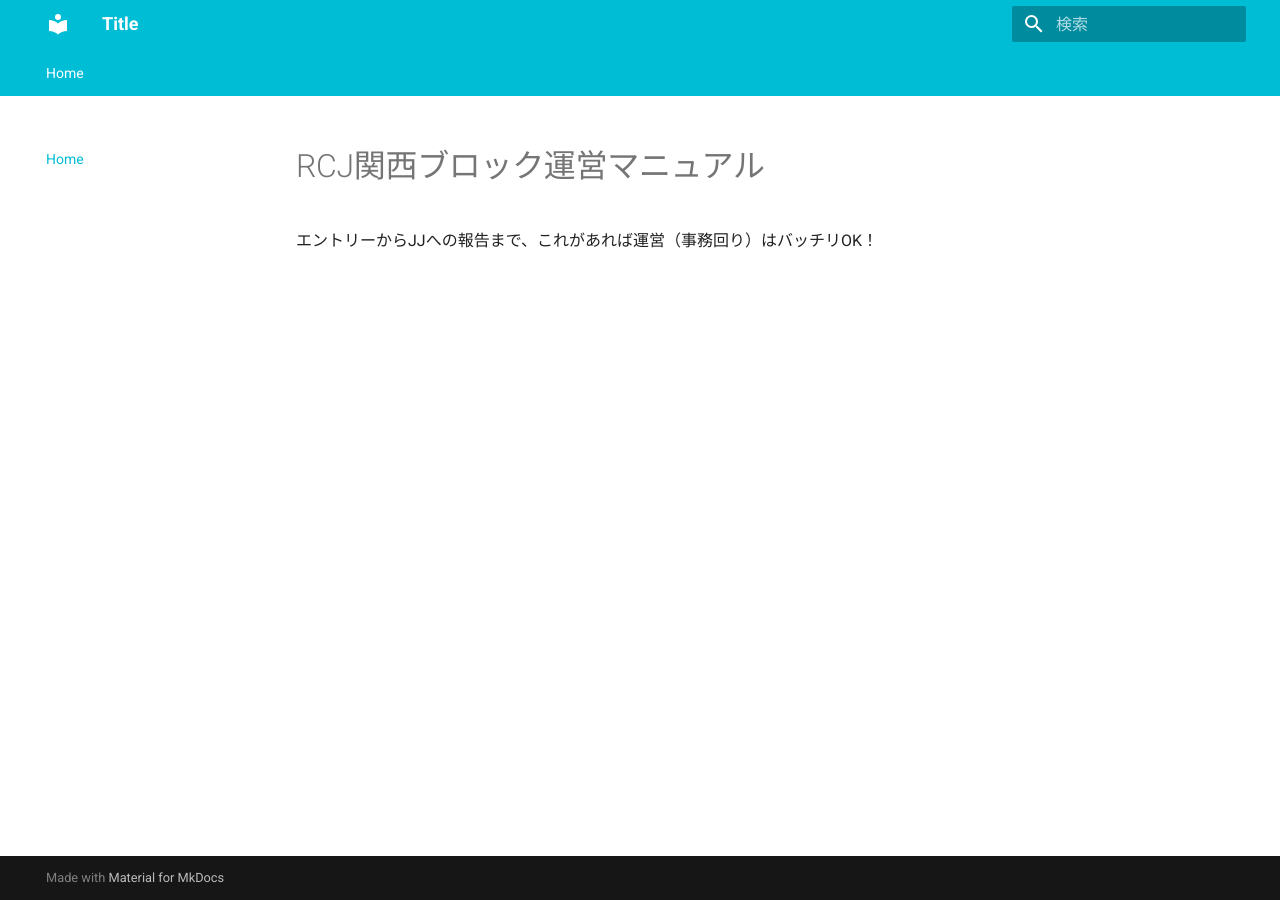
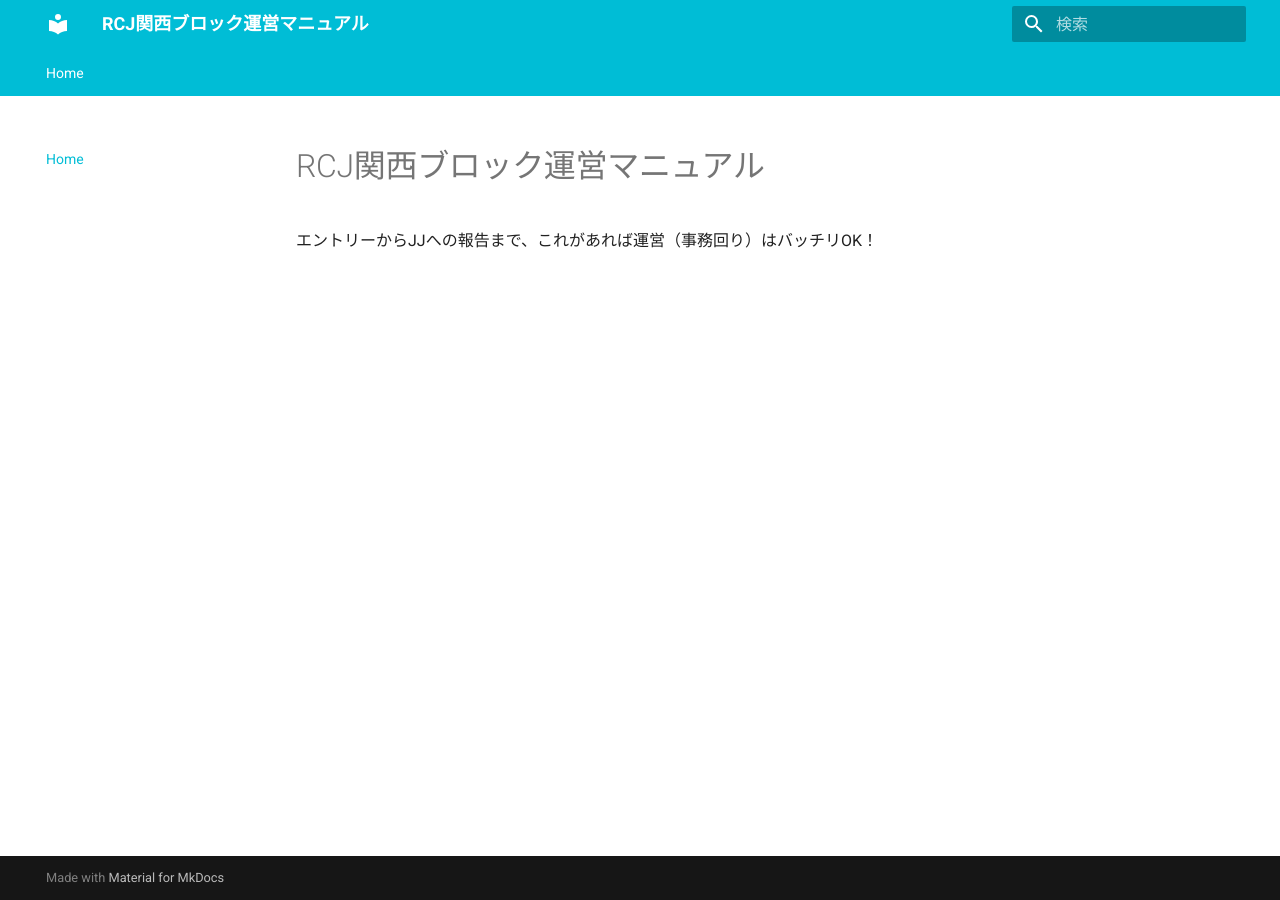
Before and after one commit to RCJJ-Kansai/operation-manual, an MkDocs documentation site: the page built from docs/index.md, in a window 1280 px wide. Built offline with MkDocs 1.6.1 and Material for MkDocs 9.7.7, drawn with Linux system fonts in a browser that asks for light colours.

Commit message:
サイトタイトルを設定

```diff
--- a/mkdocs.yml
+++ b/mkdocs.yml
@@ -1,4 +1,4 @@
-site_name: "Title"
+site_name: "RCJ関西ブロック運営マニュアル"
 
 theme:
   name: 'material'
```
